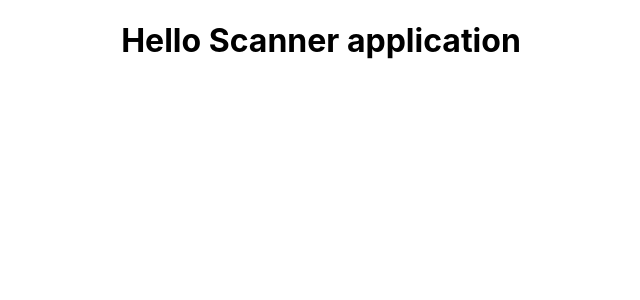
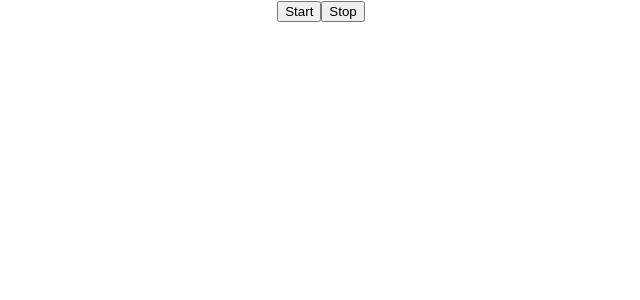
Before and after one commit to Danneeb/scanner, a React (Create React App) app: page / in a window 1280 px wide. Shown: the top 300 px of the page, without its empty margins (319-959 px from the left). Built offline with nearby package versions, Linux system fonts and the light colour scheme.

Commit message:
First scanner prototype

```diff
--- a/package.json
+++ b/package.json
@@ -6,6 +6,7 @@
     "@testing-library/jest-dom": "^5.16.5",
     "@testing-library/react": "^13.4.0",
     "@testing-library/user-event": "^13.5.0",
+    "quagga": "^0.12.1",
     "react": "^18.2.0",
     "react-dom": "^18.2.0",
     "react-scripts": "5.0.1",
--- a/src/App.jsx
+++ b/src/App.jsx
@@ -1,9 +1,42 @@
+import Quagga from 'quagga';
+import { useEffect } from 'react';
 import './App.css';
 
 function App() {
+  const handleStart = () => {
+    Quagga.init(
+      {
+        inputStream: {
+          name: 'Live',
+          type: 'LiveStream',
+          target: document.querySelector('#yourElement'), // Or '#yourElement' (optional)
+        },
+        decoder: {
+          readers: ['code_128_reader'],
+        },
+      },
+      function (err) {
+        if (err) {
+          console.log(err);
+          return;
+        }
+        console.log('Initialization finished. Ready to start');
+        Quagga.start();
+      }
+    );
+  };
+
+  const handleStop = () => {
+    Quagga.stop();
+  };
+
   return (
     <div className='App'>
-      <h1>Hello Scanner application</h1>
+      <div>
+        <button onClick={handleStart}>Start</button>
+        <button onClick={handleStop}>Stop</button>
+      </div>
+      <div id='yourElement'></div>
     </div>
   );
 }
```
Also changed, not shown: 1 other file (tests, documents, lock files or other folders).
